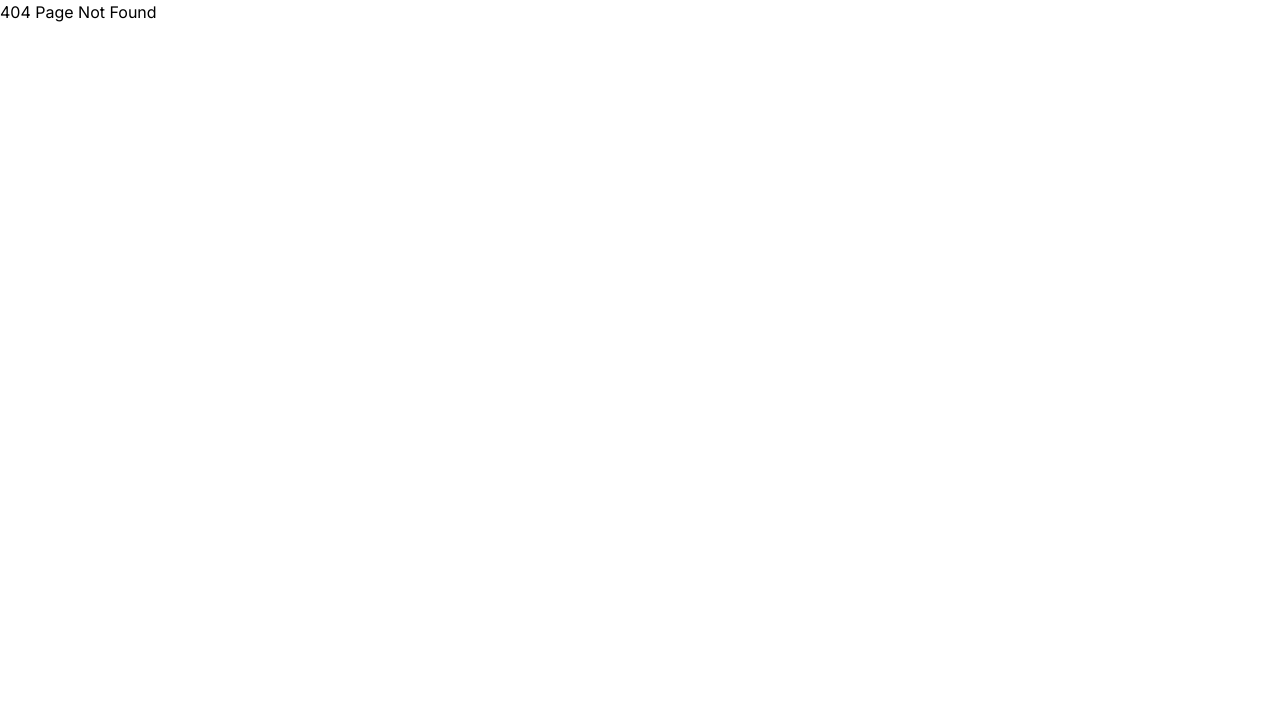
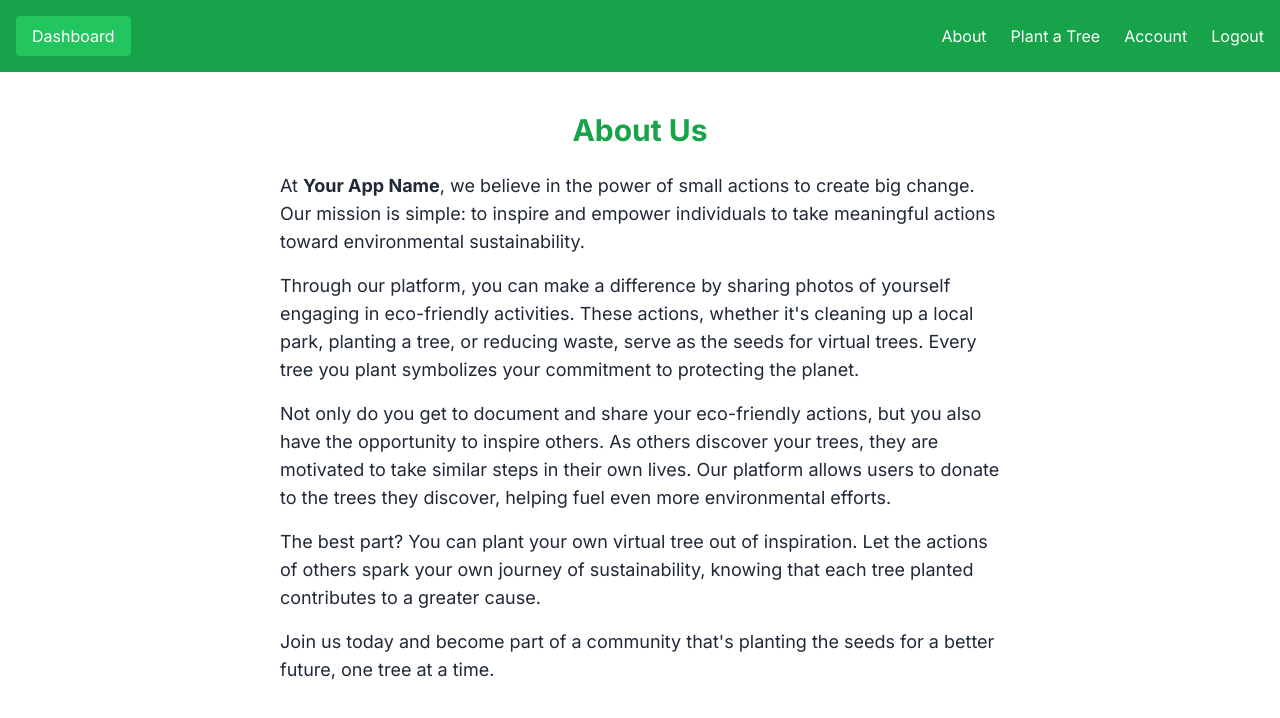
Before and after one commit to tingtingtingtin/generositree, a Next.js app: page /about in a window 1280 px wide. Before the commit this address had no page. Shown: the top 718 px of the page. Built offline with nearby package versions, Linux system fonts and the light colour scheme.

Commit message:
Added about page

```diff
--- /dev/null
+++ b/src/app/about/page.tsx
@@ -0,0 +1,46 @@
+import { NextPage } from "next";
+import Header from "@/components/Header";
+
+const About: NextPage = () => {
+  return (
+    <div className="flex flex-col h-full">
+      <Header />
+      <div className="m-4 max-w-3xl h-full mx-auto p-6">
+        <h1 className="text-3xl font-bold text-center text-green-600 mb-6">
+          About Us
+        </h1>
+        <p className="text-lg text-gray-800 mb-4">
+          At <strong>Your App Name</strong>, we believe in the power of small
+          actions to create big change. Our mission is simple: to inspire and
+          empower individuals to take meaningful actions toward environmental
+          sustainability.
+        </p>
+        <p className="text-lg text-gray-800 mb-4">
+          Through our platform, you can make a difference by sharing photos of
+          yourself engaging in eco-friendly activities. These actions, whether
+          it&apos;s cleaning up a local park, planting a tree, or reducing
+          waste, serve as the seeds for virtual trees. Every tree you plant
+          symbolizes your commitment to protecting the planet.
+        </p>
+        <p className="text-lg text-gray-800 mb-4">
+          Not only do you get to document and share your eco-friendly actions,
+          but you also have the opportunity to inspire others. As others
+          discover your trees, they are motivated to take similar steps in their
+          own lives. Our platform allows users to donate to the trees they
+          discover, helping fuel even more environmental efforts.
+        </p>
+        <p className="text-lg text-gray-800 mb-4">
+          The best part? You can plant your own virtual tree out of inspiration.
+          Let the actions of others spark your own journey of sustainability,
+          knowing that each tree planted contributes to a greater cause.
+        </p>
+        <p className="text-lg text-gray-800">
+          Join us today and become part of a community that&apos;s planting the
+          seeds for a better future, one tree at a time.
+        </p>
+      </div>
+    </div>
+  );
+};
+
+export default About;
```
